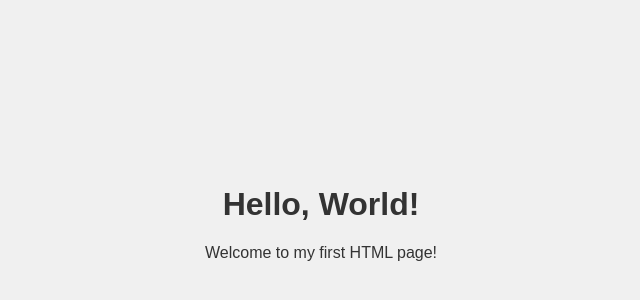
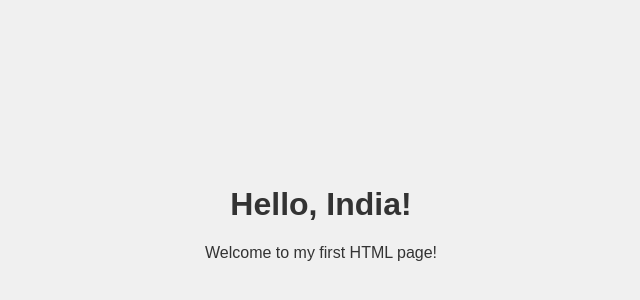
Before and after one commit to ASH851/Dwelling, a plain HTML site: page index.html in a window 1280 px wide. Shown: the part 70-370 px from the top of the page, without its empty margins (319-959 px from the left). Drawn offline with Linux system fonts and the light colour scheme.

Commit message:
index.html

```diff
--- a/index.html
+++ b/index.html
@@ -15,7 +15,7 @@
     </style>
 </head>
 <body>
-    <h1>Hello, World!</h1>
+    <h1>Hello, India!</h1>
     <p>Welcome to my first HTML page!</p>
 </body>
 </html>
```
